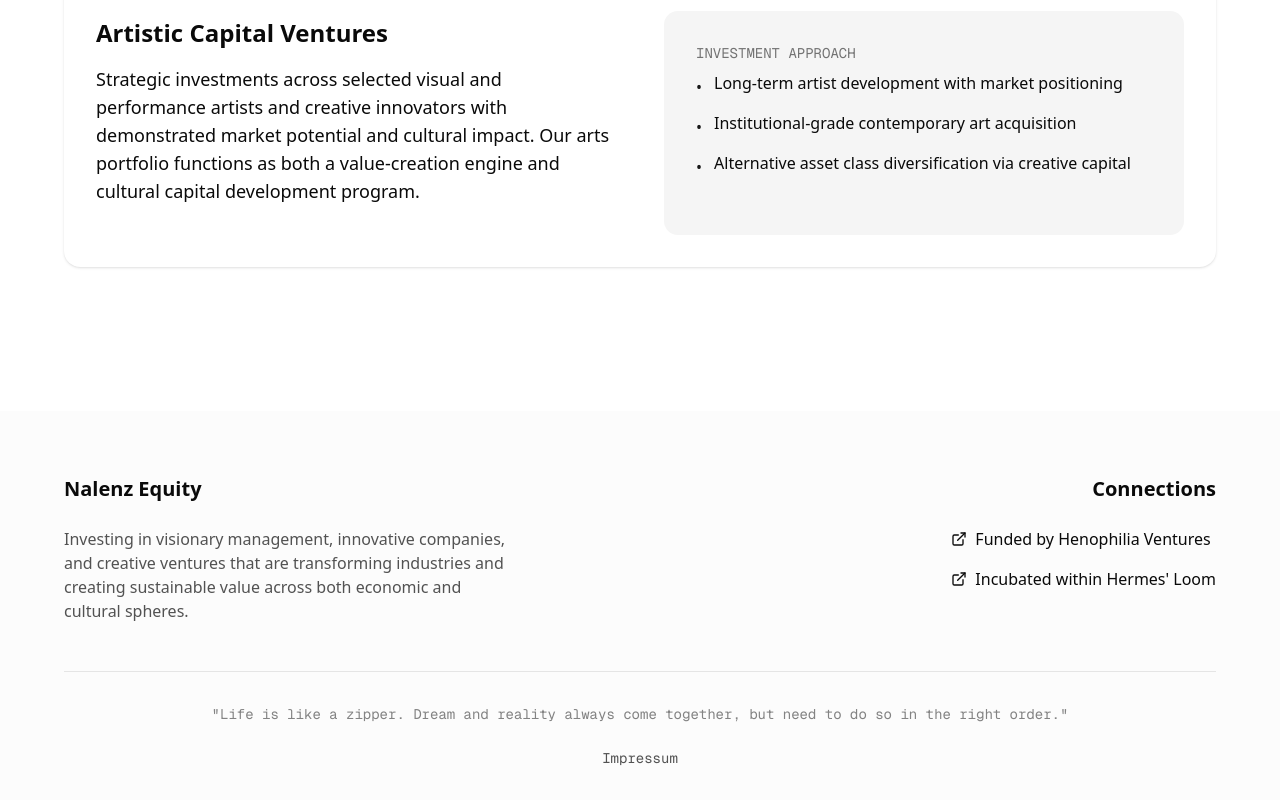
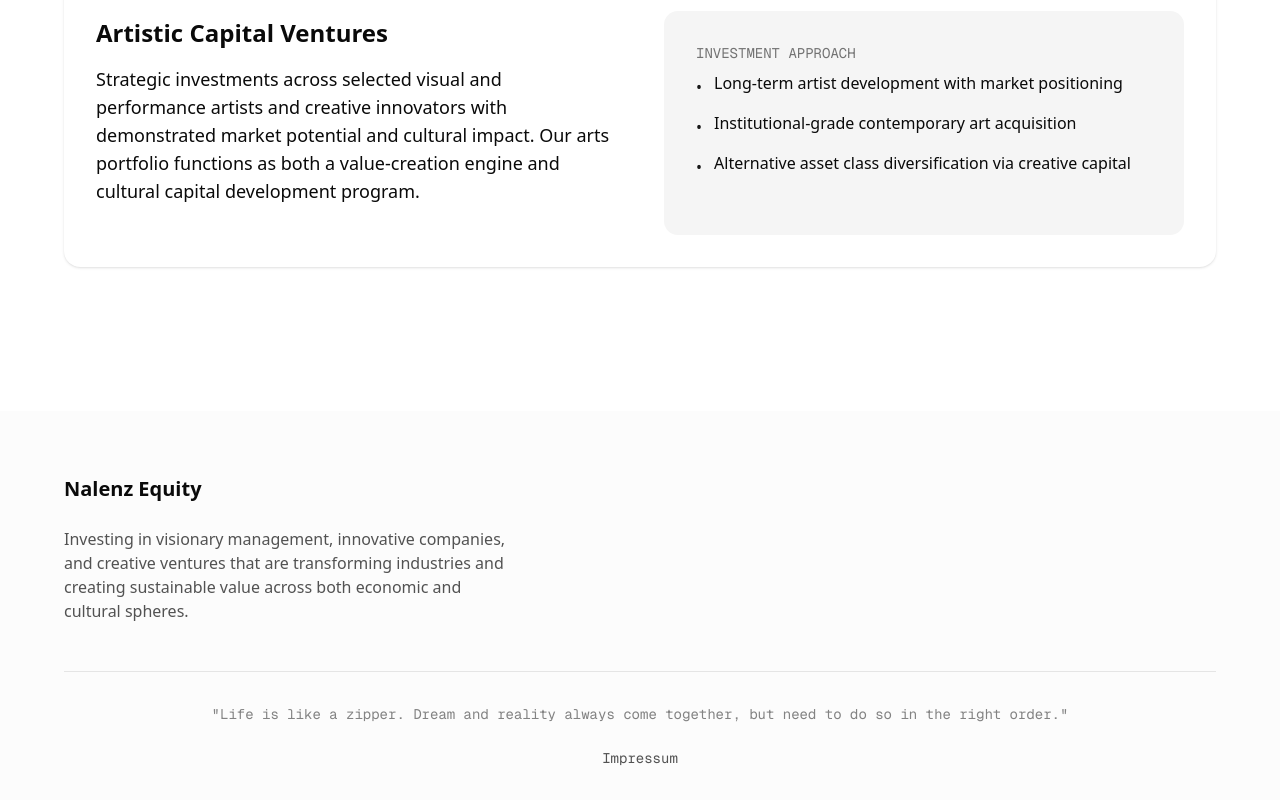
Before and after one commit to hermesloom/nalenzequity.com, a Next.js app: page / in a window 1280 px wide. Shown: the part 2211-3011 px from the top of the page. Built offline with nearby package versions, Linux system fonts and the light colour scheme.

Commit message:
fix: comment out Connections

```diff
--- a/app/page.tsx
+++ b/app/page.tsx
@@ -365,7 +365,7 @@
                 sustainable value across both economic and cultural spheres.
               </p>
             </div>
-            <div className="flex flex-col md:items-end">
+            {/*<div className="flex flex-col md:items-end">
               <h3 className="text-xl font-bold mb-6">Connections</h3>
               <div className="space-y-4">
                 <a
@@ -417,7 +417,7 @@
                   Incubated within Hermes' Loom
                 </a>
               </div>
-            </div>
+            </div>*/}
           </div>
           <div className="text-center text-foreground/50 text-sm font-mono">
             <p className="mb-4">
```
